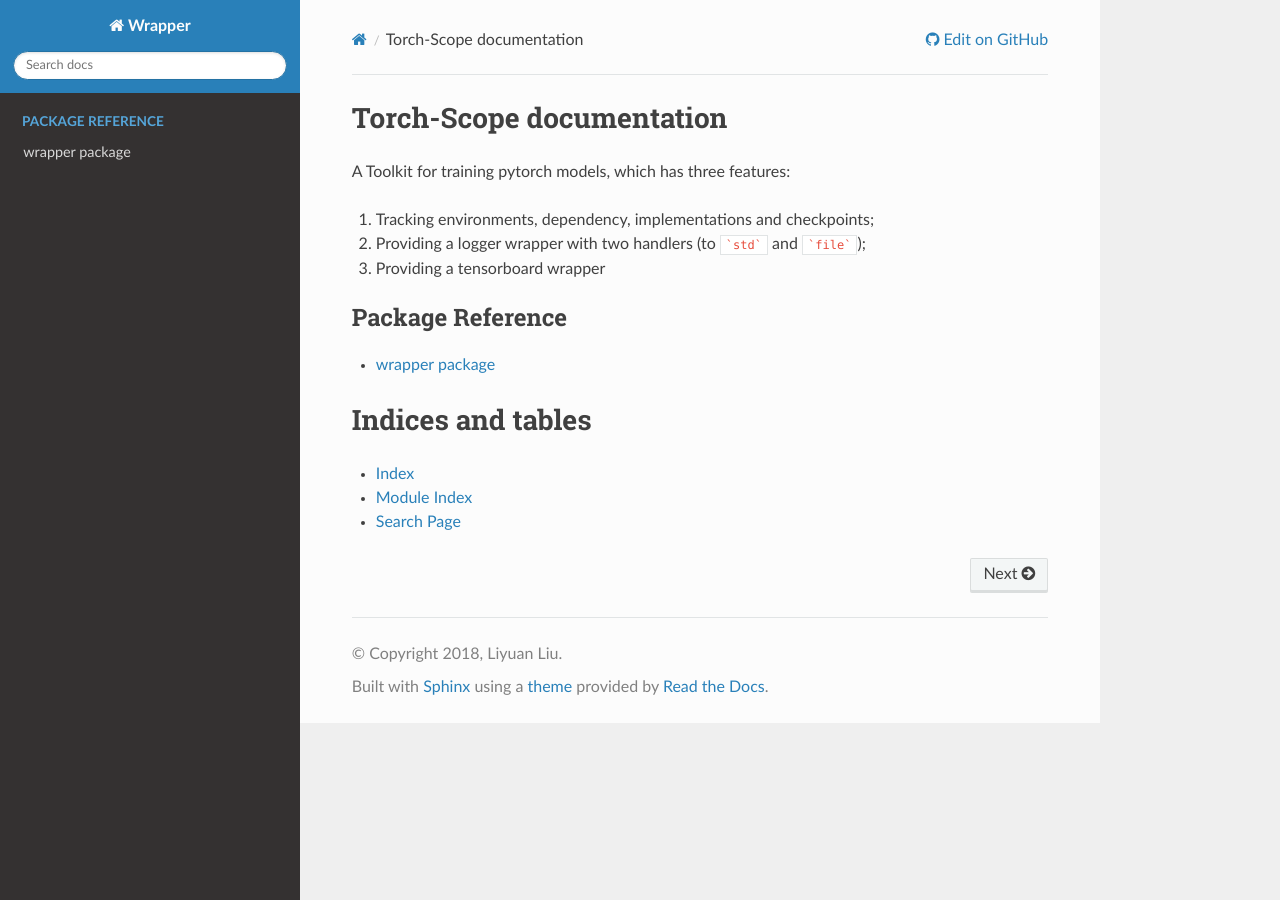
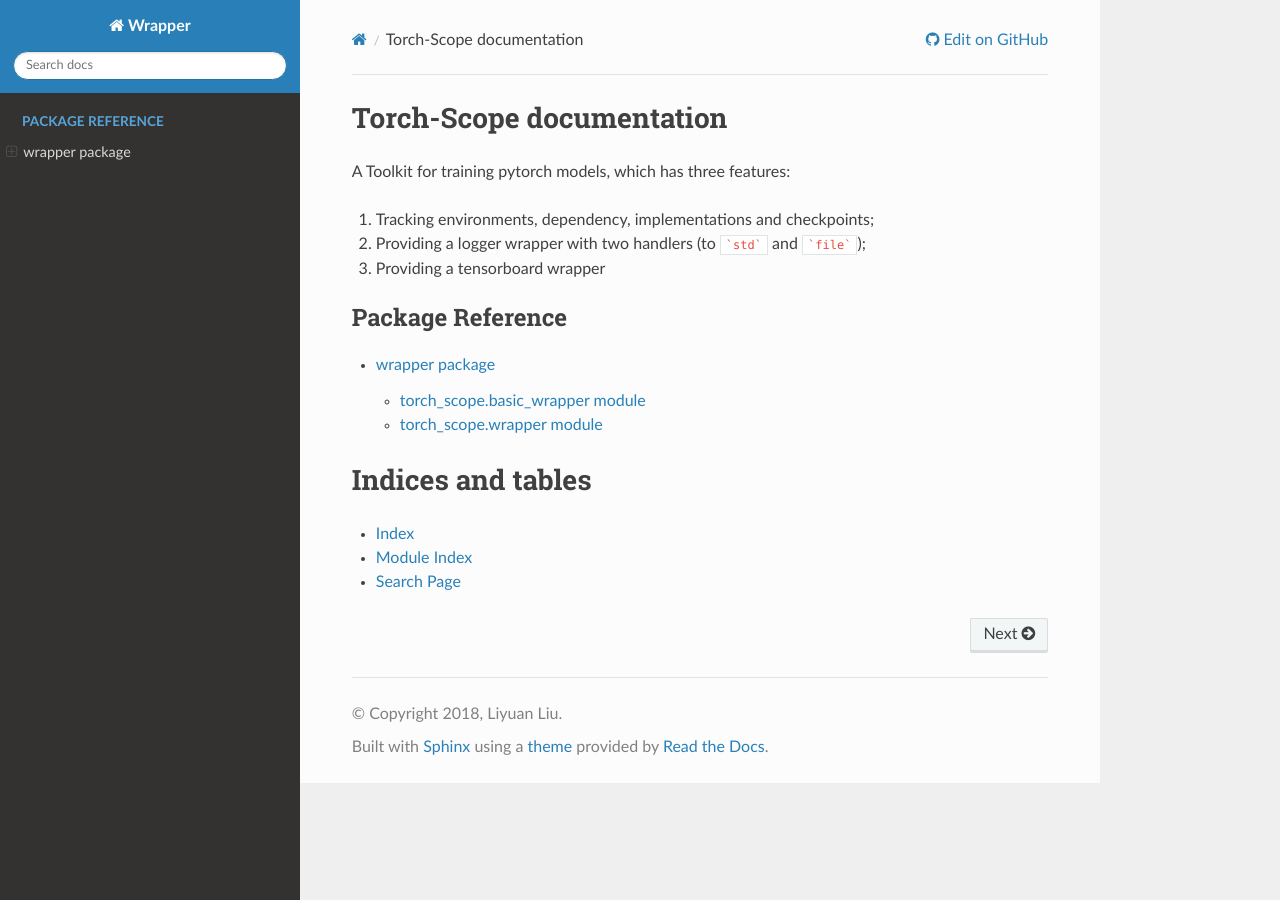
Before and after one commit to LiyuanLucasLiu/Torch-Scope, a Sphinx documentation site: the page built from docs/source/index.rst, in a window 1280 px wide. Built offline with Sphinx 7.4.7 and the Read the Docs theme 2.0.0, drawn with Linux system fonts in a browser that asks for light colours.

Commit message:
debugged

```diff
--- a/docs/source/wrapper.rst
+++ b/docs/source/wrapper.rst
@@ -1,8 +1,12 @@
 wrapper package
 ==========================
 
+torch_scope\.basic_wrapper module
+-----------------------------------
+.. autoclass:: torch_scope.basic_wrapper
+	:members:
+
+torch_scope\.wrapper module
+-----------------------------------
 .. autoclass:: torch_scope.wrapper
 	:members:
-
-.. autoclass:: torch_scope.basic_wrapper
-	:members:
```
